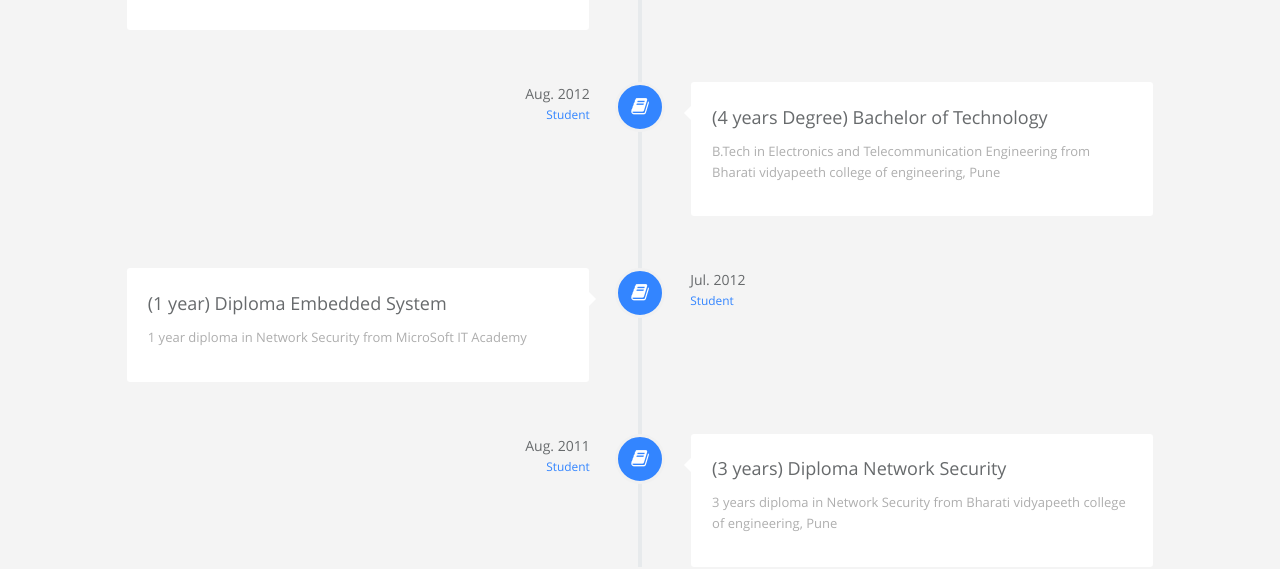
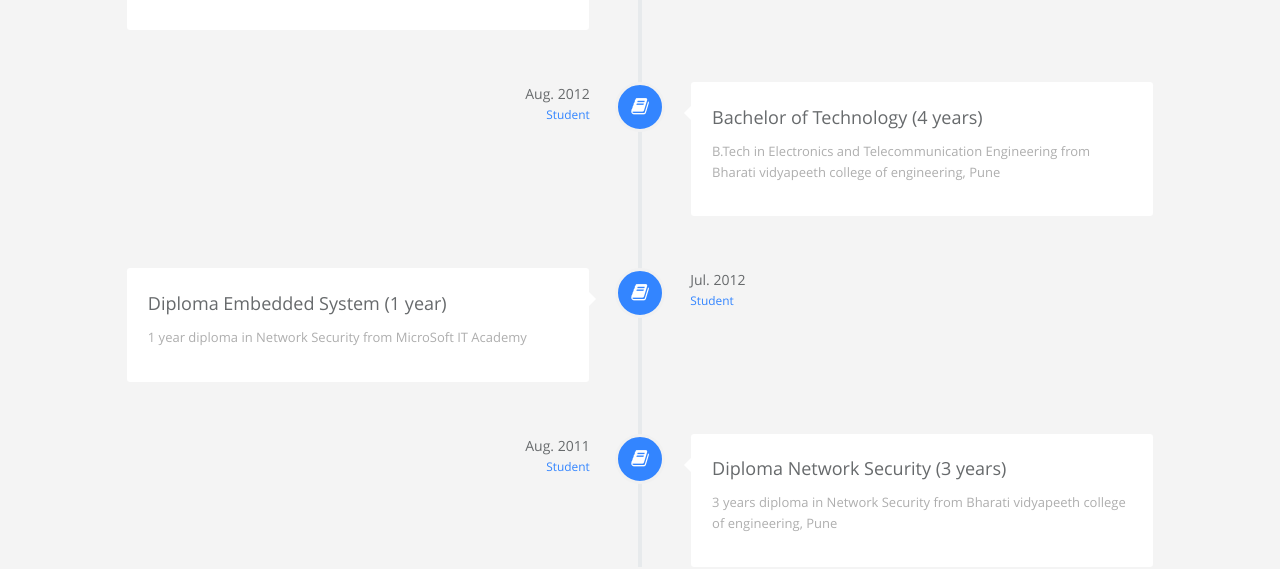
Before and after one commit to AkshaySiwal/website, a Jekyll site: the page built from index.html, in a window 1280 px wide and 900 px high, scrolled down 1417 px. Shown: the part 155-724 px from the top of the window. Built offline with Jekyll 4.4.1, drawn with Linux system fonts in a browser that asks for light colours.

Commit message:
Update careers.yml

```diff
--- a/_data/index/careers.yml
+++ b/_data/index/careers.yml
@@ -44,7 +44,7 @@
 
 
 - name:
-    detail: (4 years Degree) Bachelor of Technology
+    detail: Bachelor of Technology (4 years)
     i18n: company_d
   desc:
     detail: B.Tech in Electronics and Telecommunication Engineering from Bharati vidyapeeth college of engineering, Pune
@@ -58,7 +58,7 @@
   icon: fa-book
 
 - name:
-    detail: (1 year) Diploma Embedded System
+    detail: Diploma Embedded System (1 year)
     i18n: company_f
   desc:
     detail: 1 year diploma in Network Security from MicroSoft IT Academy
@@ -73,7 +73,7 @@
 
 
 - name:
-    detail: (3 years) Diploma Network Security
+    detail: Diploma Network Security (3 years)
     i18n: company_e
   desc:
     detail: 3 years diploma in Network Security from Bharati vidyapeeth college of engineering, Pune
```
